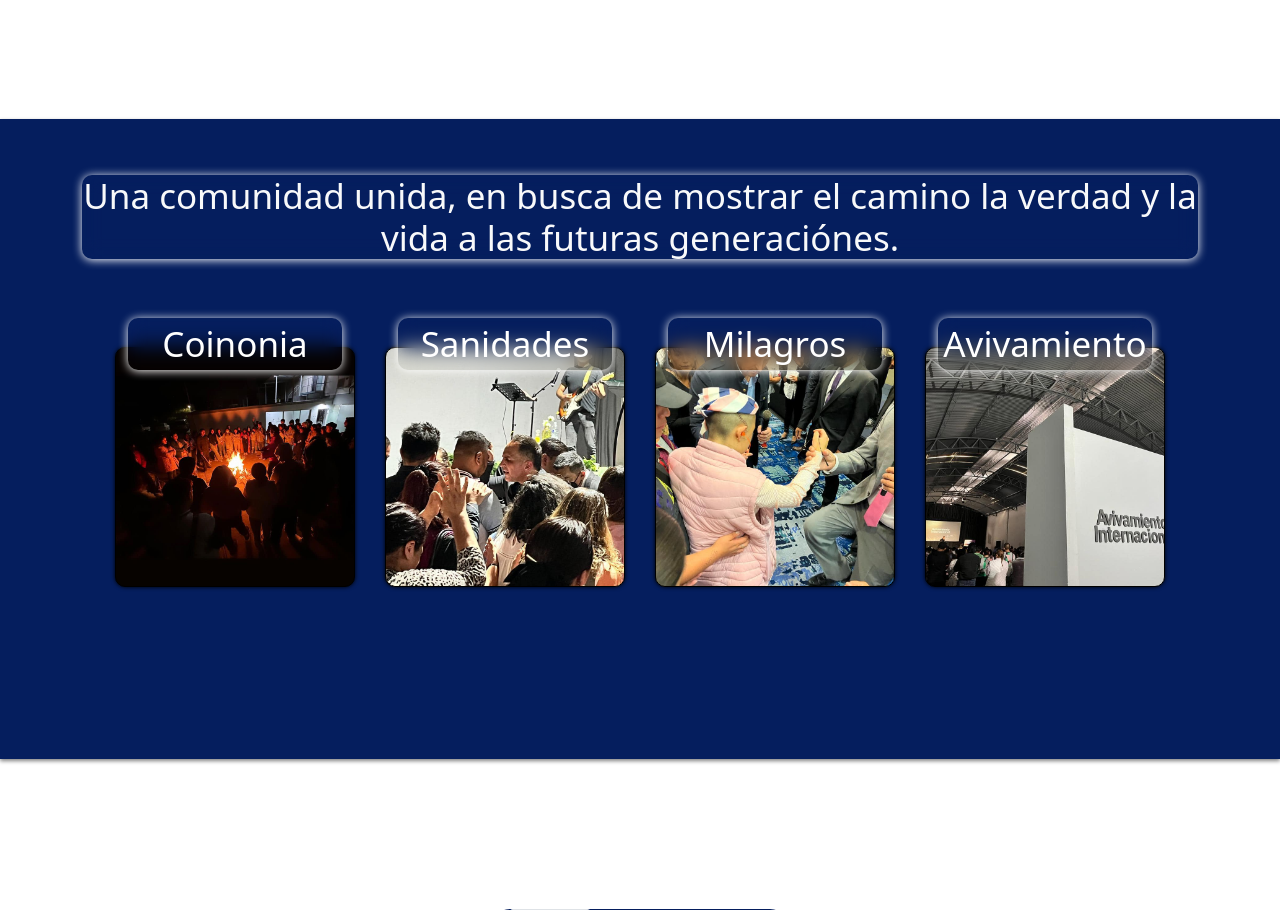
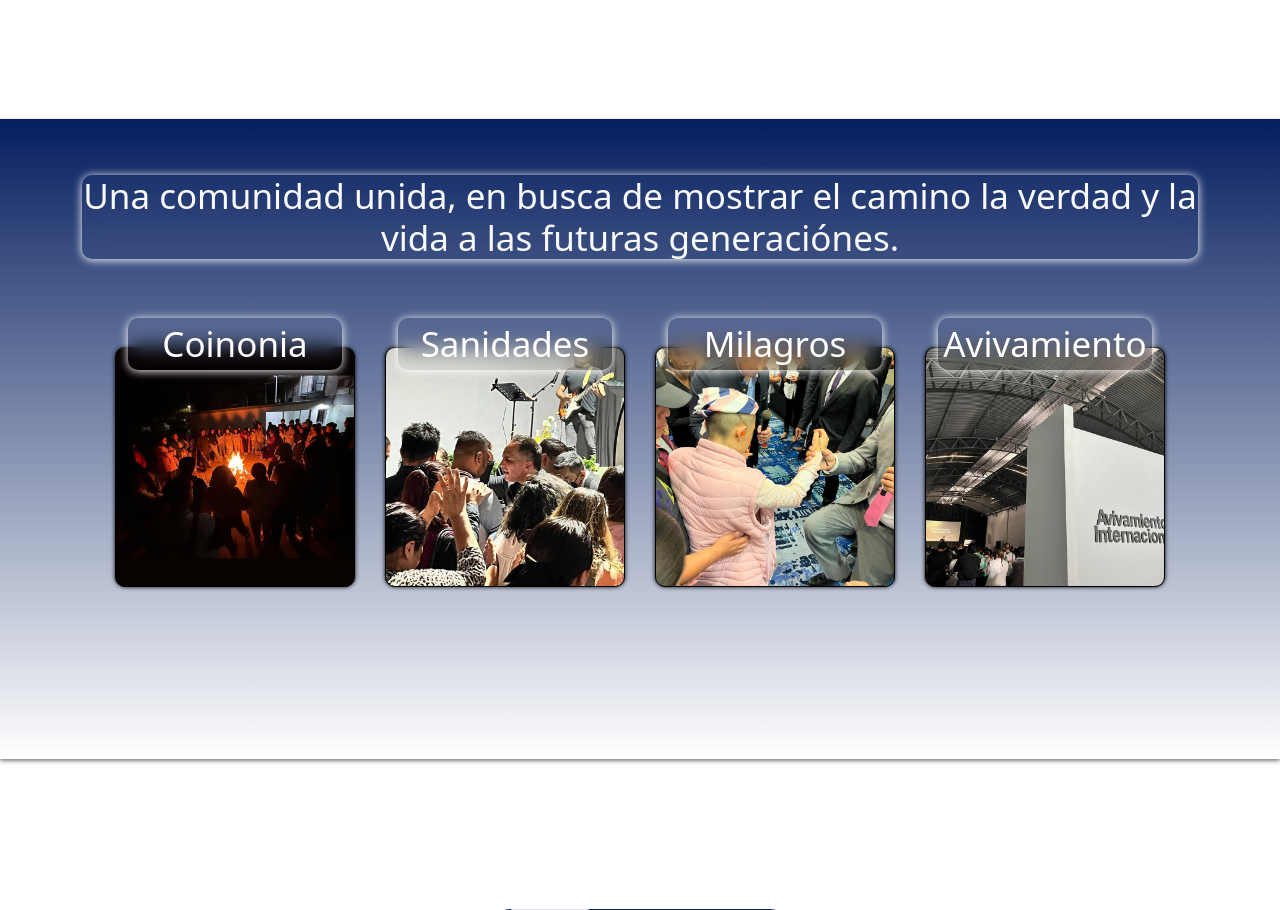
Before and after one commit to Katashikunomo/avivamiento, a PHP site: page /AVIVAMIENTO/index.php in a window 1280 px wide. Shown: the part 668-1578 px from the top of the page. Run offline with PHP 8.4, Linux system fonts and the light colour scheme; data that the repository does not hold is empty; a stand-in replaces the project's code that opens the database connection; some libraries are stand-ins or nearby versions.

Commit message:
cambio en estilo

```diff
--- a/index.php
+++ b/index.php
@@ -82,7 +82,7 @@ $array_fechas = getCountDates();
 
     .cards_comunidad-texto{
       font-size: 35px;
-      font-weight:100;
+      font-weight:200;
       backdrop-filter: blur(10px);
       border-radius:10px;
       box-shadow: 0 1px 10px #fff;
@@ -190,7 +190,7 @@ $array_fechas = getCountDates();
     </div>
   </section>
 
-  <div style="margin-top: 120px; min-height: 80vh; background:#051E5E; /*background:linear-gradient( #051E5E,#fff);*/ box-shadow: 0 2px 4px grey; text-align: center;" >
+  <div style="margin-top: 120px; min-height: 80vh; /*background:#051E5E;*/ background:linear-gradient( #051E5E,#fff); box-shadow: 0 2px 4px grey; text-align: center;" >
     <div class="container pt-5">
       <h2 class="mt-2 text-light cards_comunidad-texto" >Una comunidad unida, en busca de mostrar
         el camino la verdad y la vida a las futuras generaciónes.</h2>
```
